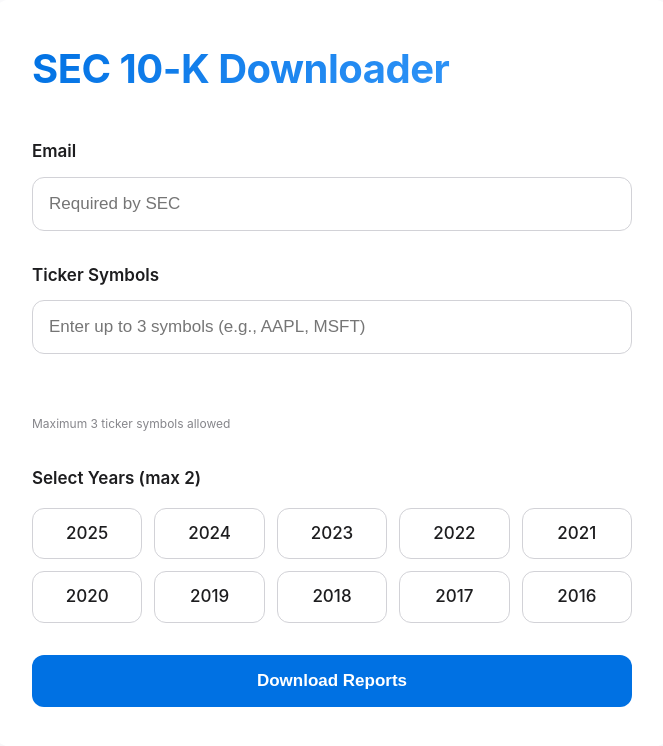
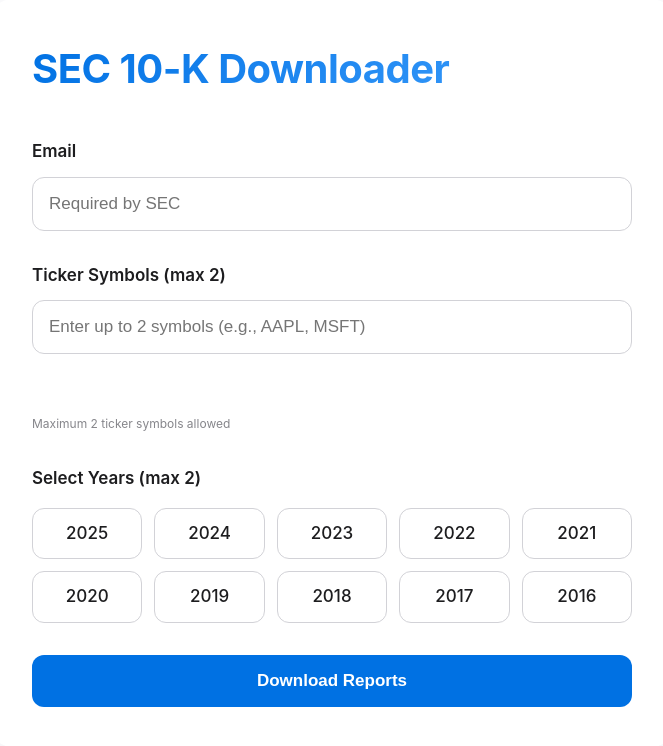
Before and after one commit to conradkbarrett/sec-10k, a Flask app: page / in a window 1280 px wide. Shown: the part 21-767 px from the top of the page, without its empty margins (308-971 px from the left). Run offline with Flask 3, Linux system fonts and the light colour scheme.

Commit message:
Update ticker limit to 2 and make formatting consistent

```diff
--- a/templates/index.html
+++ b/templates/index.html
@@ -354,12 +354,12 @@
             </div>
         </div>
         <div class="form-group">
-            <label for="tickers">Ticker Symbols</label>
+            <label for="tickers">Ticker Symbols (max 2)</label>
             <div class="input-wrapper">
-                <input type="text" id="tickers" placeholder="Enter up to 3 symbols (e.g., AAPL, MSFT)" required>
+                <input type="text" id="tickers" placeholder="Enter up to 2 symbols (e.g., AAPL, MSFT)" required>
             </div>
             <div id="ticker-container" class="ticker-container"></div>
-            <small class="hint">Maximum 3 ticker symbols allowed</small>
+            <small class="hint">Maximum 2 ticker symbols allowed</small>
         </div>
         <div class="form-group">
             <label>Select Years (max 2)</label>
@@ -403,8 +403,8 @@
                 const ticker = value.slice(0, -1).trim().toUpperCase();
                 if (ticker) {
                     const currentTickers = document.querySelectorAll('.ticker').length;
-                    if (currentTickers >= 3) {
-                        showStatus('Maximum 3 ticker symbols allowed', 'error');
+                    if (currentTickers >= 2) {
+                        showStatus('Maximum 2 ticker symbols allowed', 'error');
                     } else {
                         addTicker(ticker);
                     }
@@ -419,8 +419,8 @@
                 const ticker = this.value.trim().toUpperCase();
                 if (ticker) {
                     const currentTickers = document.querySelectorAll('.ticker').length;
-                    if (currentTickers >= 3) {
-                        showStatus('Maximum 3 ticker symbols allowed', 'error');
+                    if (currentTickers >= 2) {
+                        showStatus('Maximum 2 ticker symbols allowed', 'error');
                     } else {
                         addTicker(ticker);
                     }
@@ -499,8 +499,8 @@
                 return;
             }
 
-            if (tickers.length > 3) {
-                showStatus('Maximum 3 ticker symbols allowed', 'error');
+            if (tickers.length > 2) {
+                showStatus('Maximum 2 ticker symbols allowed', 'error');
                 return;
             }
 
```
